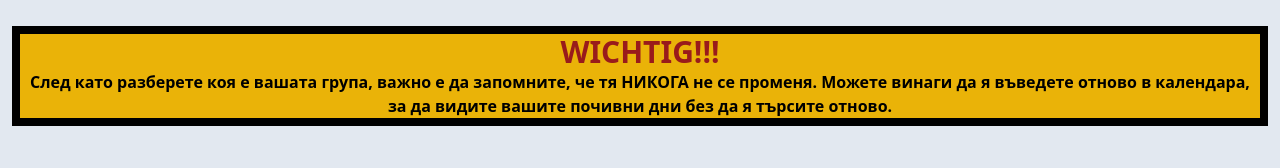
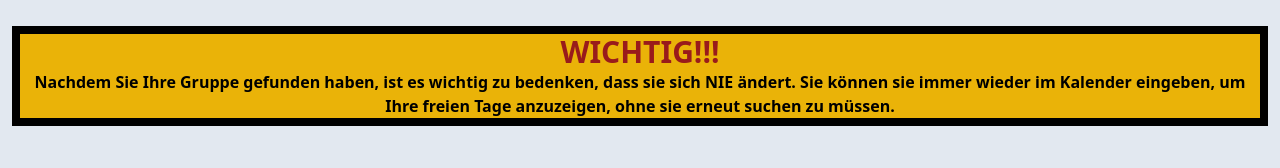
Before and after one commit to Krasimir-Hristov/DHL-Driver-Assitant-Dev, a React (Vite) app in the folder frontend/: page /contact in a window 1280 px wide. Shown: the part 414-582 px from the top of the page. Built offline with nearby package versions, Linux system fonts and the light colour scheme.

Commit message:
add new proparty on locales

```diff
--- a/frontend/src/locales/al/translation.json
+++ b/frontend/src/locales/al/translation.json
@@ -54,5 +54,6 @@
   "myGroup": "Cili është grupi im?",
   "findGroupA": "Gjetja e grupit tuaj kërkon të keni një orar pune për muajin, të dhënë nga punëdhënësi juaj",
   "findGroupB": "Pastaj duhet të ndërroni grupet në aplikacion (nga 1 deri në 9), duke krahasuar ditët e pushimit në sistemin tuaj kalendarik me ato në kalendarin më poshtë. Kur ditët e pushimit përputhen, kjo është grupi juaj.",
-  "important": "E rëndësishme!!!"
+  "important": "E rëndësishme!!!",
+  "importantCalendarText": "Pas gjetjes së grupit tuaj, është e rëndësishme të kujtoni se AI NDIKUR nuk ndryshon kurrë. Mund të futni gjithmonë përsëri në kalendar për të parë ditët e pushimit tuaja pa e kërkuar përsëri."
 }
--- a/frontend/src/locales/bg/translation.json
+++ b/frontend/src/locales/bg/translation.json
@@ -54,5 +54,6 @@
   "myGroup": "Коя е моята група?",
   "findGroupA": "Намирането на вашата група изисква да имате работен график за месеца, предоставен от вашият работодател",
   "findGroupB": "След това трябва да сменяте групите в приложението (от 1 до 9), като съпоставяте почивните дни във вашата календарна система с тези в календара по-долу. Когато почивните дни съвпаднат, това е вашата група.",
-  "important": "Важно!!!"
+  "important": "Важно!!!",
+  "importantCalendarText": "След като намерите групата си, важно е да помните, че тя НИКОГА не се променя. Винаги можете да я въведете отново в календара, за да видите почивните си дни, без да я търсите отново."
 }
--- a/frontend/src/locales/de/translation.json
+++ b/frontend/src/locales/de/translation.json
@@ -54,5 +54,6 @@
   "myGroup": "Welche ist meine Gruppe?",
   "findGroupA": "Das Finden Ihrer Gruppe erfordert, dass Sie einen Arbeitsplan für den Monat haben, der von Ihrem Arbeitgeber bereitgestellt wird",
   "findGroupB": "Dann müssen Sie die Gruppen in der Anwendung (von 1 bis 9) vergleichen, indem Sie die freien Tage in Ihrem Kalendersystem mit denen im Kalender unten vergleichen. Wenn die freien Tage übereinstimmen, ist das Ihre Gruppe.",
-  "important": "Wichtig!!!"
+  "important": "Wichtig!!!",
+  "importantCalendarText": "Nachdem Sie Ihre Gruppe gefunden haben, ist es wichtig zu bedenken, dass sie sich NIE ändert. Sie können sie immer wieder im Kalender eingeben, um Ihre freien Tage anzuzeigen, ohne sie erneut suchen zu müssen."
 }
--- a/frontend/src/locales/en/translation.json
+++ b/frontend/src/locales/en/translation.json
@@ -54,5 +54,6 @@
   "myGroup": "Which is my group?",
   "findGroupA": "Finding your group requires you to have a work schedule for the month provided by your employer",
   "findGroupB": "Then you need to switch groups in the application (from 1 to 9) by matching your days off in your calendar system with those in the calendar below. When the days off match, that is your group.",
-  "important": "Important!!!"
+  "important": "Important!!!",
+  "importantCalendarText": "Once you find your group, it's important to remember that it NEVER changes. You can always enter it again in the calendar to view your days off without searching for it again."
 }
--- a/frontend/src/locales/gr/translation.json
+++ b/frontend/src/locales/gr/translation.json
@@ -54,5 +54,6 @@
   "myGroup": "Ποια είναι η ομάδα μου;",
   "findGroupA": "Η εύρεση της ομάδας σας απαιτεί να έχετε πρόγραμμα εργασίας για τον μήνα που παρέχεται από τον εργοδότη σας",
   "findGroupB": "Στη συνέχεια, πρέπει να αλλάξετε ομάδες στην εφαρμογή (από 1 έως 9), ταυτίζοντας τις ημέρες άδειας σας στο σύστημα ημερολογίου σας με αυτές στο ημερολόγιο παρακάτω. Όταν οι ημέρες άδειας ταιριάζουν, αυτή είναι η ομάδα σας.",
-  "important": "Σημαντικό!!!"
+  "important": "Σημαντικό!!!",
+  "importantCalendarText": "Αφού βρείτε την ομάδα σας, είναι σημαντικό να θυμάστε ότι ΔΕΝ αλλάζει ποτέ. Μπορείτε πάντα να την εισαγάγετε ξανά στο ημερολόγιο για να δείτε τις ημέρες άδειας σας χωρίς να την αναζητήσετε ξανά."
 }
--- a/frontend/src/locales/hu/translation.json
+++ b/frontend/src/locales/hu/translation.json
@@ -54,5 +54,6 @@
   "myGroup": "Melyik a csoportom?",
   "findGroupA": "A csoport megtalálásához szükséges, hogy munkaidőtáblát kapjon a hónapra, amelyet munkaadója biztosít",
   "findGroupB": "Ezután csoportokat kell váltania az alkalmazásban (1-től 9-ig), összehasonlítva a szabadnapjait a naptári rendszerében az alábbi naptárban szereplőkkel. Ha a szabadnapok megegyeznek, ez a csoportja.",
-  "important": "Fontos!!!"
+  "important": "Fontos!!!",
+  "importantCalendarText": "Miután megtalálta csoportját, fontos, hogy soha ne változtassa meg. Mindig beírhatja újra a naptárba, hogy láthassa szabadnapjait, anélkül, hogy újra meg kellene keresnie."
 }
--- a/frontend/src/locales/it/translation.json
+++ b/frontend/src/locales/it/translation.json
@@ -54,5 +54,6 @@
   "myGroup": "Qual è il mio gruppo?",
   "findGroupA": "Per trovare il tuo gruppo, è necessario avere un programma di lavoro per il mese fornito dal tuo datore di lavoro",
   "findGroupB": "Successivamente, è necessario cambiare gruppi nell'applicazione (da 1 a 9), confrontando i giorni di riposo nel tuo sistema di calendario con quelli nel calendario sottostante. Quando i giorni di riposo coincidono, questo è il tuo gruppo.",
-  "important": "Importante!!!"
+  "important": "Importante!!!",
+  "importantCalendarText": "Una volta trovato il tuo gruppo, è importante ricordare che NON cambia MAI. Puoi sempre inserirlo nuovamente nel calendario per visualizzare i tuoi giorni di riposo senza doverlo cercare nuovamente."
 }
--- a/frontend/src/locales/ro/translation.json
+++ b/frontend/src/locales/ro/translation.json
@@ -54,5 +54,6 @@
   "myGroup": "Care este grupul meu?",
   "findGroupA": "Găsirea grupului dvs. necesită să aveți un program de lucru pentru luna respectivă, furnizat de angajatorul dvs.",
   "findGroupB": "Apoi trebuie să schimbați grupurile în aplicație (de la 1 la 9), potrivind zilele libere din sistemul dvs. de calendar cu cele din calendarul de mai jos. Când zilele libere se potrivesc, aceasta este grupul dvs.",
-  "important": "Important!!!"
+  "important": "Important!!!",
+  "importantCalendarText": "După ce găsiți grupul dvs., este important să vă amintiți că acesta NU se schimbă niciodată. Îl puteți introduce întotdeauna din nou în calendar pentru a vă vedea zilele libere, fără a-l căuta din nou."
 }
--- a/frontend/src/locales/ru/translation.json
+++ b/frontend/src/locales/ru/translation.json
@@ -54,5 +54,6 @@
   "myGroup": "Какая моя группа?",
   "findGroupA": "Для поиска вашей группы вам необходимо иметь график работы на месяц, предоставленный вашим работодателем",
   "findGroupB": "Затем вам нужно переключить группы в приложении (от 1 до 9), сопоставив ваши выходные дни в вашей календарной системе с теми в календаре ниже. Когда выходные дни совпадают, это ваша группа.",
-  "important": "Важно!!!"
+  "important": "Важно!!!",
+  "importantCalendarText": "После того как вы найдете свою группу, важно помнить, что она НИКОГДА не меняется. Вы всегда можете ввести ее снова в календарь, чтобы увидеть свои выходные дни, не ища ее снова."
 }
--- a/frontend/src/locales/tr/translation.json
+++ b/frontend/src/locales/tr/translation.json
@@ -54,5 +54,6 @@
   "myGroup": "Benim grubum ne?",
   "findGroupA": "Grubunuzu bulmak için işvereniniz tarafından sağlanan aylık çalışma programına sahip olmanız gerekmektedir",
   "findGroupB": "Daha sonra uygulamada grupları değiştirmeniz gerekmektedir (1'den 9'a kadar), tatil günlerinizi takvim sisteminizdeki tatil günleriyle karşılaştırarak aşağıdaki takvimdeki tatil günleriyle eşleştirmeniz gerekmektedir. Tatil günleri eşleştiğinde, bu sizin grubunuzdur.",
-  "important": "Önemli!!!"
+  "important": "Önemli!!!",
+  "importantCalendarText": "Grubunuzu bulduktan sonra, asla değişmediğini hatırlamak önemlidir. Tatil günlerinizi tekrar görmek için her zaman takvime yeniden girebilirsiniz, tekrar aramadan."
 }
--- a/frontend/src/pages/DayOffCalendar.tsx
+++ b/frontend/src/pages/DayOffCalendar.tsx
@@ -31,10 +31,7 @@ const DayOffCalendar: React.FC = () => {
               {t('important')}
             </h3>
             <p className='font-extrabold text2xl'>
-              След като разберете коя е вашата група, важно е да запомните, че
-              тя <span>НИКОГА</span> не се променя. Можете винаги да я въведете
-              отново в календара, за да видите вашите почивни дни без да я
-              търсите отново.
+              {t('importantCalendarText')}
             </p>
           </div>
         </div>
```
